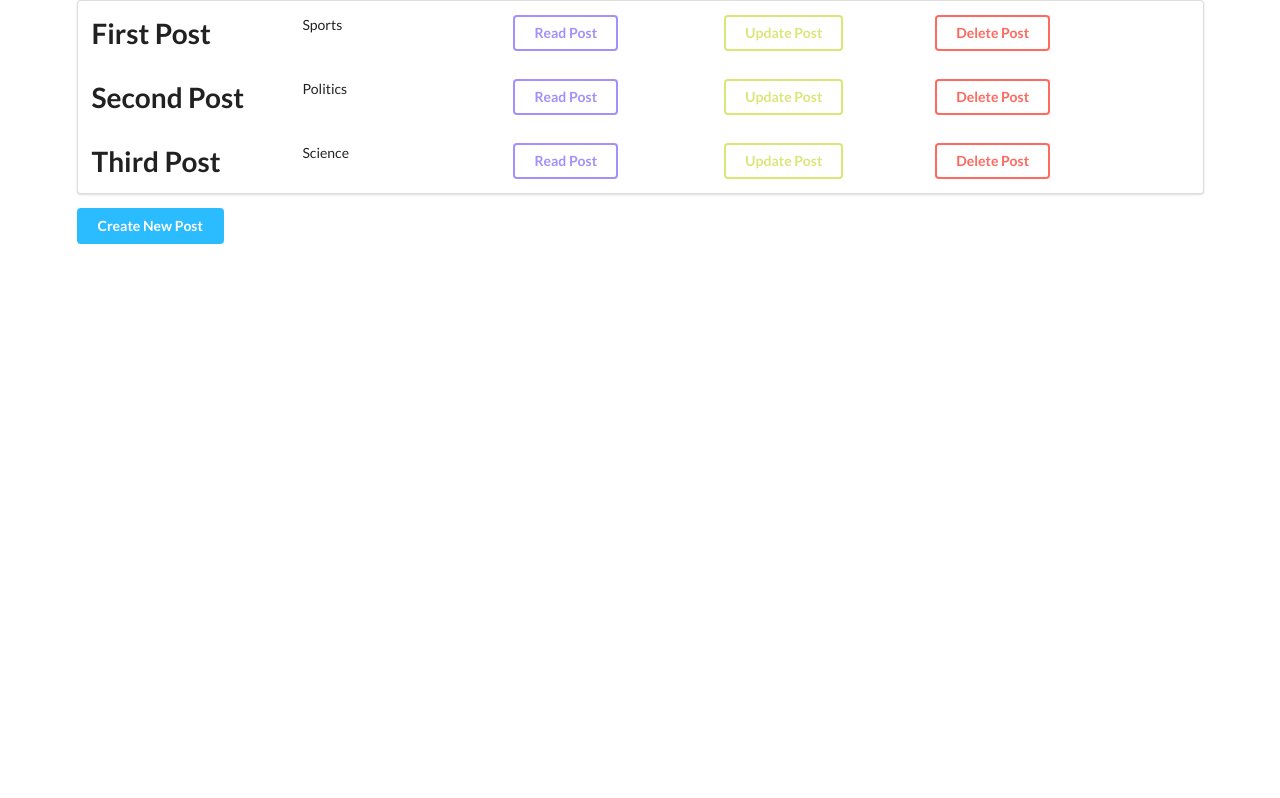
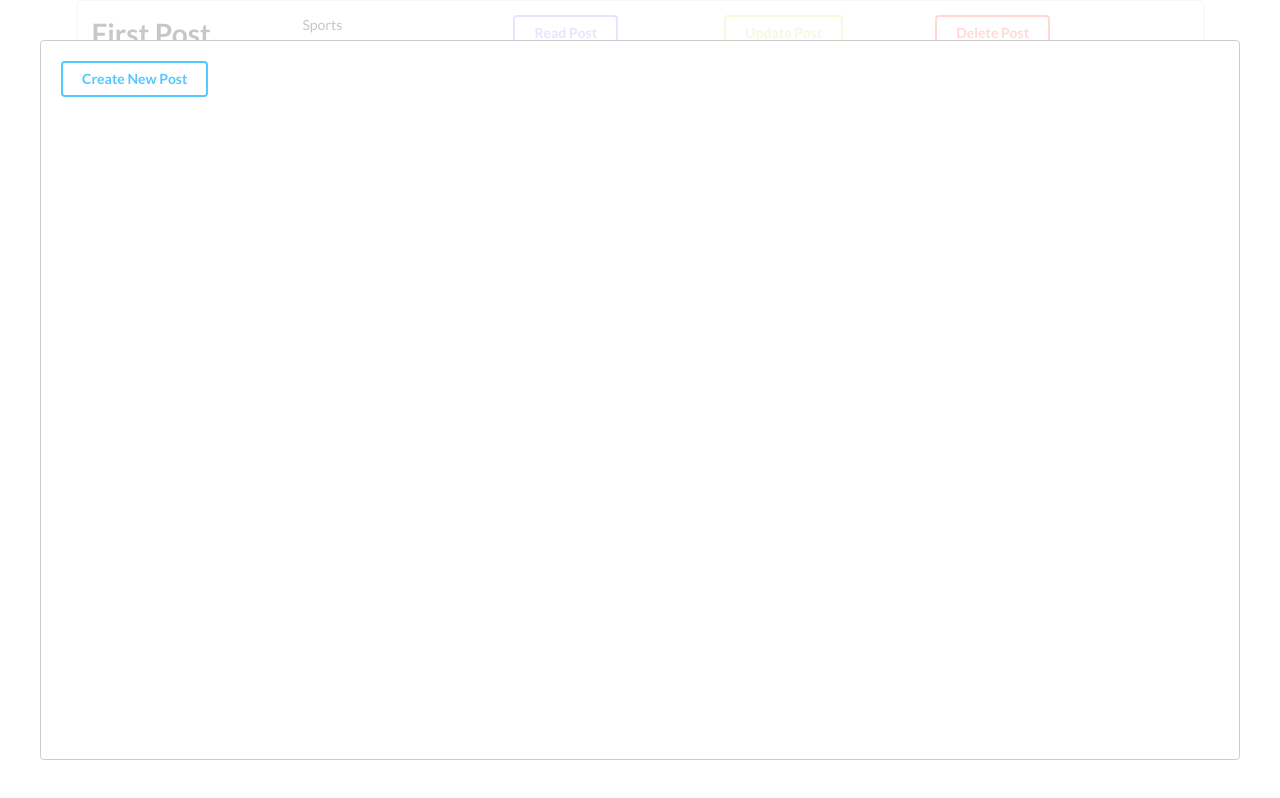
Before and after one commit to Samiur-UTI/Wedevs-CRUD-Task-, a React (Create React App) app: page / in a window 1280 px wide. Both pictures are taken after a click on the button "Create New Post". Built offline with nearby package versions, Linux system fonts and the light colour scheme.

Commit message:
modal one init

```diff
--- a/package.json
+++ b/package.json
@@ -6,8 +6,11 @@
     "@testing-library/jest-dom": "^5.11.9",
     "@testing-library/react": "^11.2.5",
     "@testing-library/user-event": "^12.8.3",
+    "bootstrap": "^4.6.0",
     "react": "^17.0.1",
+    "react-bootstrap": "^1.5.2",
     "react-dom": "^17.0.1",
+    "react-modal": "^3.12.1",
     "react-scripts": "4.0.3",
     "web-vitals": "^1.1.0"
   },
--- a/src/components/form.js
+++ b/src/components/form.js
@@ -1,6 +1,6 @@
-const Form = () => {
+const FormCreate = () => {
     return(
       <button className='ui inverted blue button'>Create New Post</button>
     );
 }
-export default Form;
+export default FormCreate;
--- a/src/components/posts.js
+++ b/src/components/posts.js
@@ -1,6 +1,7 @@
 import {useState} from 'react';
 import Post from './post';
-import Form from './form';
+import Modal from 'react-modal';
+import FormCreate from './form';
 const Posts = () => {
     const [post,setPost] = useState([
         {author: 'Samiur', title:'First Post', body:'Lorem Ipsum....', id:1, category:'Sports'},
@@ -8,6 +9,7 @@ const Posts = () => {
         {author: 'Khan', title:'Third Post', body:'Lorem Ipsum....', id:3, category:'Science'}
 
     ]);
+    const [createPost, setcreatePost] = useState(false);
     const handleDelete = (id) => {
      const newPost = post.filter(p => p.id !== id);
      setPost(newPost);
@@ -17,7 +19,10 @@ const Posts = () => {
        <div className='ui content'>
             <Post posts={post} handleDelete={handleDelete}/>
             <div className='ui container'>
-                <Form/>
+            <button onClick={() => setcreatePost(true)} className='ui inverted blue button'>Create New Post</button>
+                <Modal isOpen={createPost} onRequestClose={() => setcreatePost(false)}>
+                    <FormCreate/>
+                </Modal>
             </div>
         </div>
     )
```
Also changed, not shown: 1 other file (tests, documents, lock files or other folders).
